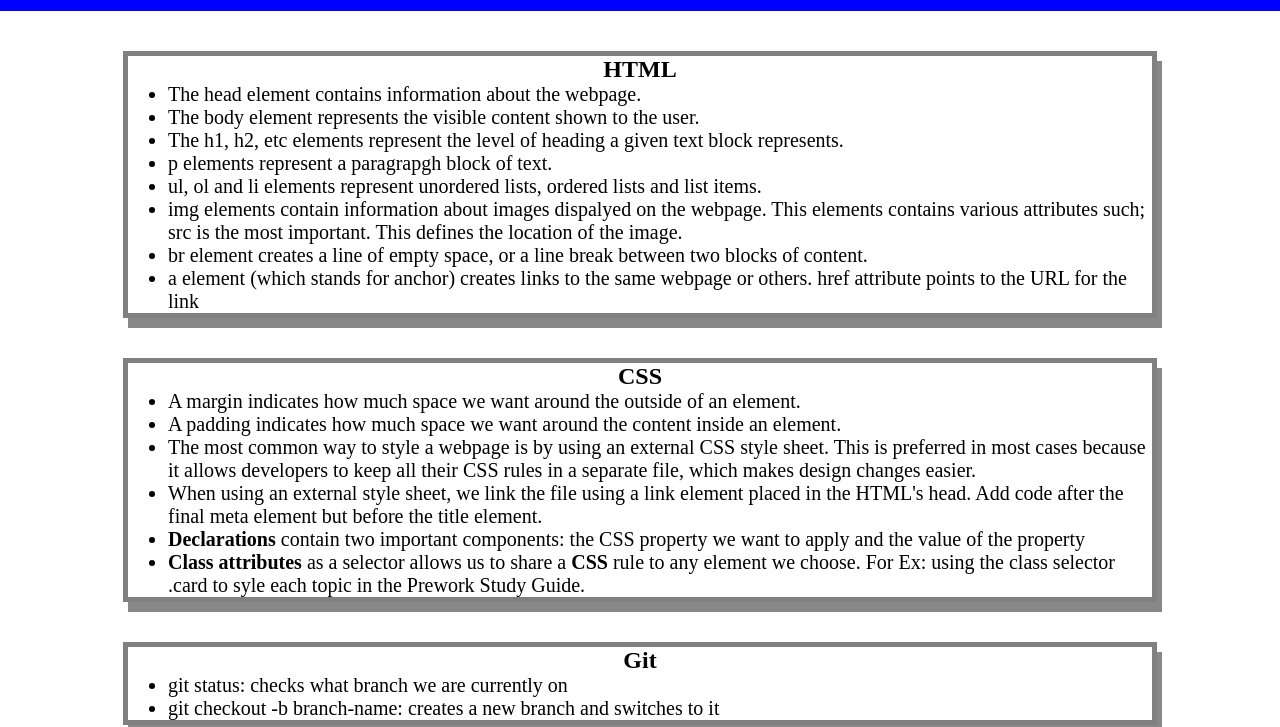
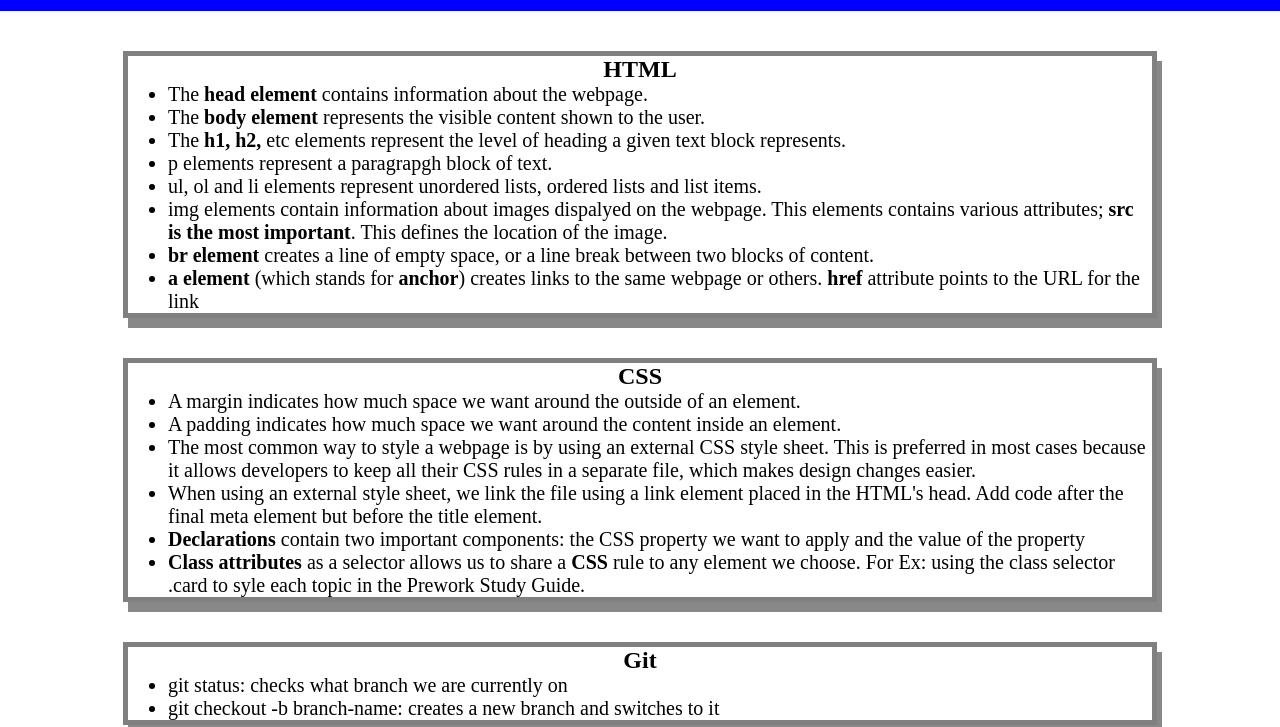
Before and after one commit to Jegaco/prework-study-guide, a plain HTML site: page index.html in a window 1280 px wide. Shown: the part 109-836 px from the top of the page. Drawn offline with Linux system fonts and the light colour scheme.

Commit message:
edited HTML section of project

```diff
--- a/index.html
+++ b/index.html
@@ -16,14 +16,14 @@
       <section class="card" id="html-section">
         <h2>HTML</h2>
         <ul>
-          <li>The head element contains information about the webpage.</li>
-          <li>The body element represents the visible content shown to the user.</li>
-          <li>The h1, h2, etc elements represent the level of heading a given text block represents.</li>
+          <li>The <b>head element</b> contains information about the webpage.</li>
+          <li>The <b>body element</b> represents the visible content shown to the user.</li>
+          <li>The <b>h1, h2,</b> etc elements represent the level of heading a given text block represents.</li>
           <li>p elements represent a  paragrapgh block of text.</li>
           <li>ul, ol and li elements represent unordered lists, ordered lists and list items.</li>
-          <li>img elements contain information about images dispalyed on the webpage. This elements contains various attributes such; src is the most important. This defines the location of the image.</li>
-          <li>br element creates a line of empty space, or a line break between two blocks of content.</li>
-          <li>a element (which stands for anchor) creates links to the same webpage or others. href attribute points to the URL for the link</li>
+          <li>img elements contain information about images dispalyed on the webpage. This elements contains various attributes; <b>src is the most important</b>. This defines the location of the image.</li>
+          <li><b>br element</b> creates a line of empty space, or a line break between two blocks of content.</li>
+          <li><b>a element</b> (which stands for <b>anchor</b>) creates links to the same webpage or others. <b>href</b> attribute points to the URL for the link</li>
         </ul>
       </section>
 
```
